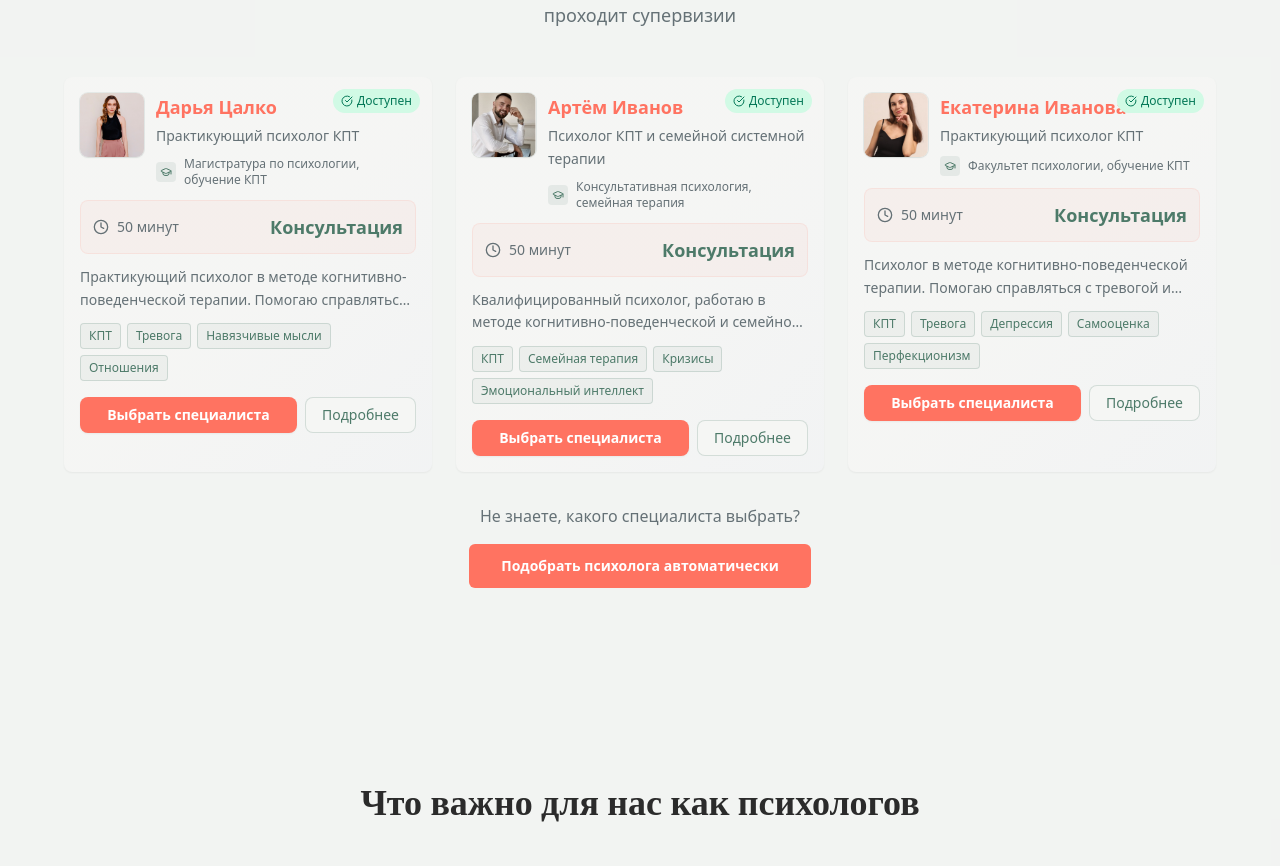
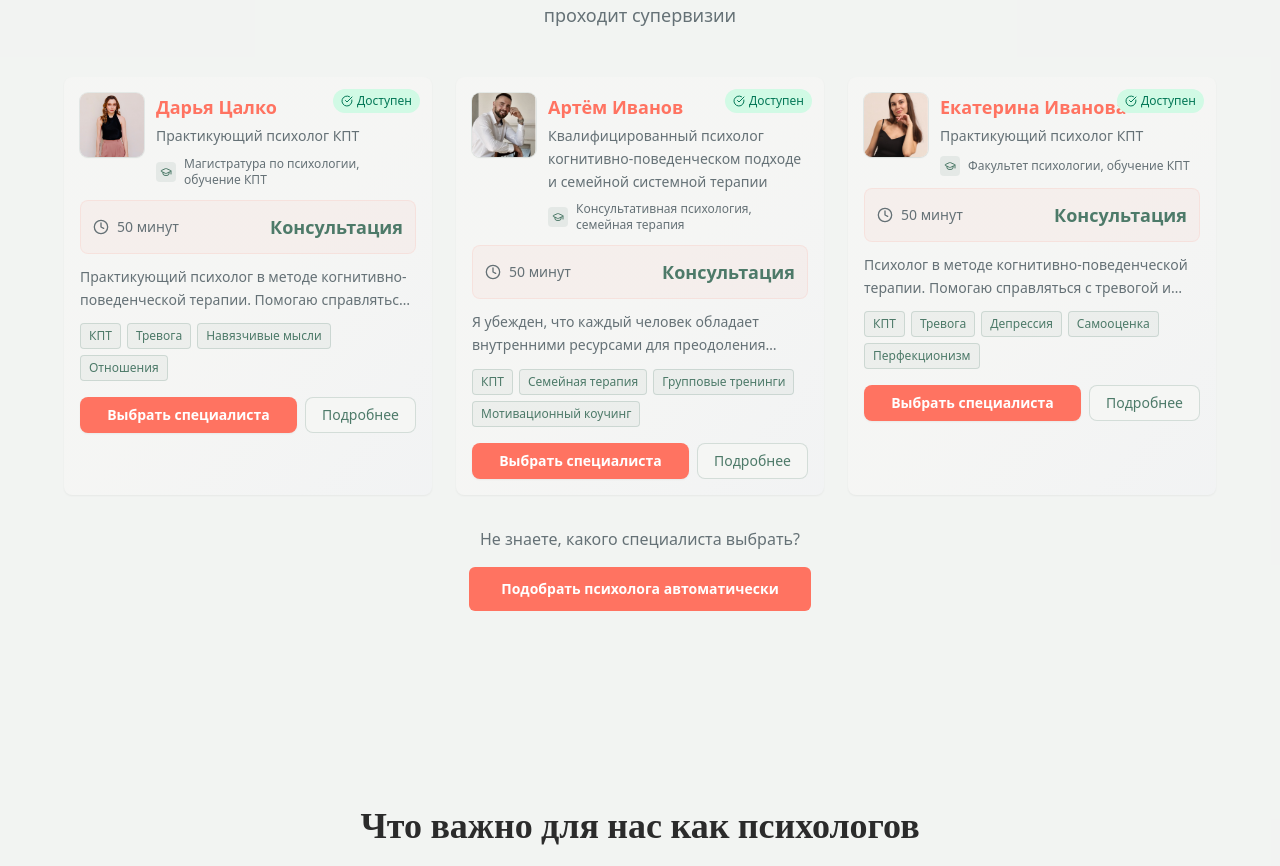
Before and after one commit to dariatsalko/growth-path-kit, a React (Vite) app: page / in a window 1280 px wide. Shown: the part 3246-4112 px from the top of the page. Built offline with nearby package versions, Linux system fonts and the light colour scheme.

Commit message:
Добавить информацию об Артеме Иванове

```diff
--- a/src/components/PsychologistsSection.tsx
+++ b/src/components/PsychologistsSection.tsx
@@ -53,12 +53,12 @@ const PsychologistsSection = ({ onSelectPsychologist }: PsychologistsSectionProp
   }, {
     name: "Артём Иванов",
     photo: artemPhoto,
-    specialization: "Психолог КПТ и семейной системной терапии",
-    approach: ["КПТ", "Семейная терапия", "Кризисы", "Эмоциональный интеллект"],
+    specialization: "Квалифицированный психолог когнитивно-поведенческом подходе и семейной системной терапии",
+    approach: ["КПТ", "Семейная терапия", "Групповые тренинги", "Мотивационный коучинг"],
     experience: "Консультативная психология, семейная терапия",
     price: "Консультация",
     available: true,
-    description: "Квалифицированный психолог, работаю в методе когнитивно-поведенческой и семейной системной терапии. Помогаю пройти через кризисы, справиться с тревогой и наладить отношения. Моя цель – создать для вас поддержку и вернуть ощущение внутренней опоры.",
+    description: "Я убежден, что каждый человек обладает внутренними ресурсами для преодоления трудностей и достижения гармонии. Моя задача - помочь вам раскрыть эти ресурсы, научить необходимым навыкам и стратегиям, чтобы вы могли самостоятельно справляться с кризисами и найти свой уникальный путь к счастливой жизни.",
     detailedDescription: "Я убеждён, что каждый человек обладает внутренними ресурсами для преодоления трудностей. Важно лишь раскрыть их и научиться использовать. В работе я стараюсь создать тёплое и уважительное пространство, где можно быть собой и шаг за шагом находить свой путь.\n\nЯ опираюсь на методы когнитивно-поведенческой терапии и семейной системной терапии. Это значит, что мы будем работать как с мыслями и эмоциями, так и с отношениями, которые формируют вашу жизнь.\n\nС чем я работаю:\n• кризисы идентичности и поиск себя\n• жизненные изменения: утрата, развод, смена профессии\n• тревога, панические атаки, самокритика\n• сложности в отношениях и эмоциональные качели\n• развитие эмоционального интеллекта и устойчивости\n\nОбразование и опыт:\n• высшее образование по консультативной психологии, АНО ДПО «Институт прикладной психологии в социальной сфере» (Москва)\n• повышение квалификации по семейной системной терапии, Институт практической психологии «Иматон» (Санкт-Петербург)\n• студент клинического курса «Теория и практика когнитивно-поведенческой терапии» в Минском центре КПТ\n• психолог-консультант международной школы эмоционального интеллекта World of Senses"
   }, {
     name: "Екатерина Иванова",
```
